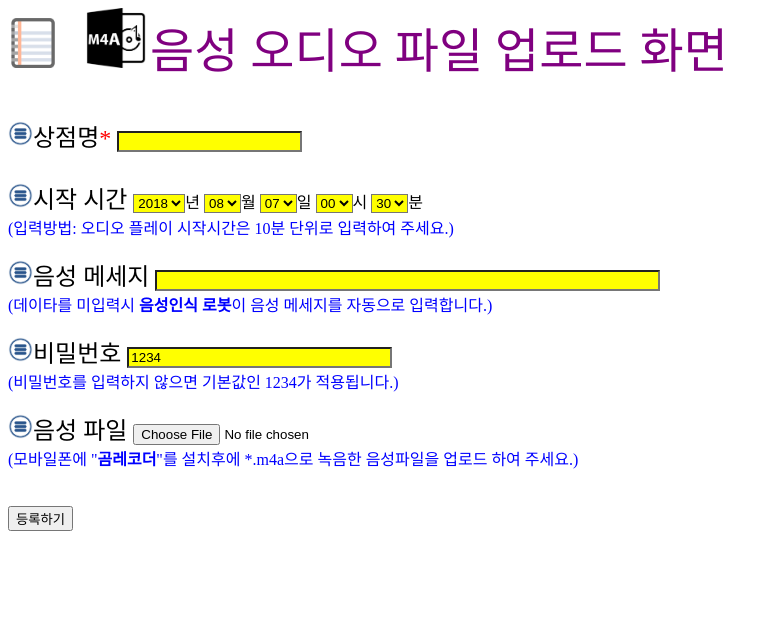
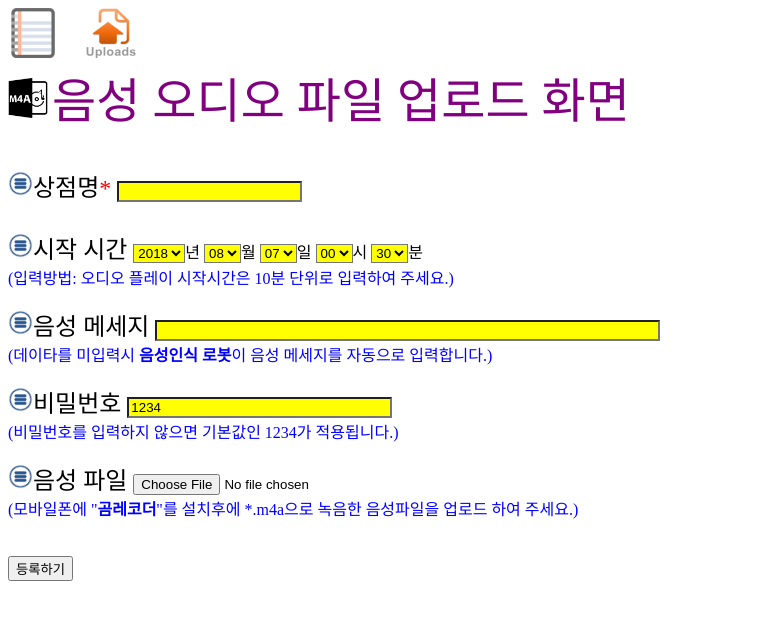
Before and after one commit to lsy0314/sintoburi, a PHP site: page /audio_upload.php in a window 1280 px wide. Shown: the top 620 px of the page, without its empty margins (0-778 px from the left). Run offline with PHP 8.4, Linux system fonts and the light colour scheme.

Commit message:
Modified html ui of upload menu
I modified html ui of upload menu for easy use.

Signed-off-by: HyunJun Lim <hjoon0510@gmail.com>

```diff
--- a/webapp/audio_upload.php
+++ b/webapp/audio_upload.php
@@ -36,7 +36,9 @@ function formSubmit(f) {
 <div>
 <a href="./audio_file_list.php"><img src=./images/file-list.png alt="오디오 파일리스트로 이동하기" title="오디오 파일리스트로 이동하기" border=0 width=50 height=50></img></a>
 &nbsp;&nbsp;&nbsp;&nbsp;&nbsp;
-<img src='images/audio_m4a.png' border=0 width=60 height=60></img>
+<a href="./audio_upload.php"><img src=./images/upload.png border=0 width=50 height=50></img></a>
+<br>
+<img src='images/audio_m4a.png' border=0 width=40 height=40></img>
 <font size=7  Color=purple> 음성 오디오 파일 업로드 화면</font>
 <br><br><br>
 <font size=5  Color=black><img src=images/item.png border=0 height=25 width=25 />상점명<font color=red>*</font> <INPUT TYPE=TEXT NAME=store STYLE="BACKGROUND-COLOR: YELLOW" SIZE=20 MAXLENGTH=20> <br><br> </font>
```
